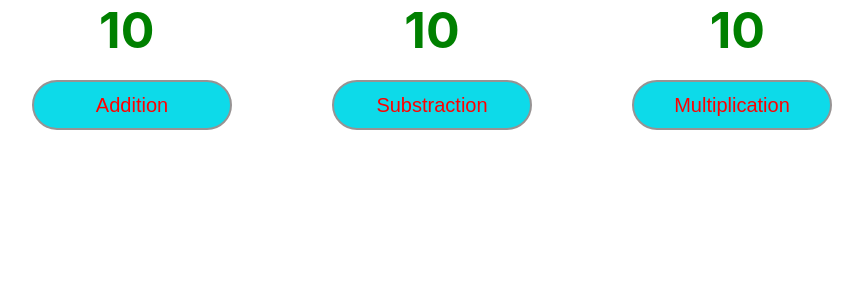
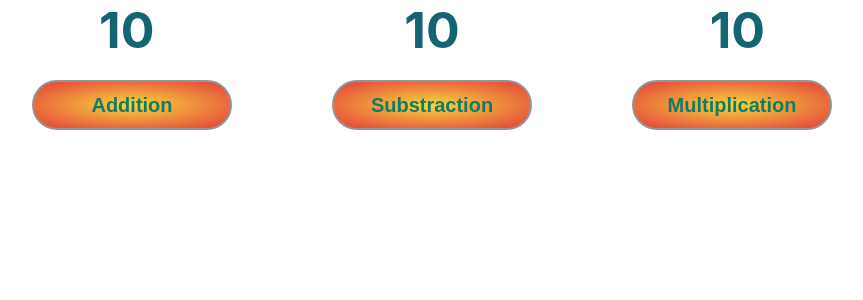
Before and after one commit to kodeerkarthik/task-react, a React (Create React App) app: page /task3 in a window 1280 px wide. Shown: the top 300 px of the page, without its empty margins (208-1071 px from the left). Built offline with nearby package versions, Linux system fonts and the light colour scheme.

Commit message:
task3 modification to be done

```diff
--- a/src/Task3/Arithmatic.css
+++ b/src/Task3/Arithmatic.css
@@ -1,15 +1,16 @@
 b {
-    color: green;
+    color: rgb(20, 100, 114);
     font-size: 50px;
     margin: 125px;
 }
 button {
-    background-color:rgb(13, 218, 233);
+    background:radial-gradient(rgb(248, 214, 60),rgb(226, 61, 61));
     height: 50px;
     border-radius: 50px;
     border: solid 2px rgb(151, 147, 147);
-    color: red;
+    color: rgb(19, 122, 100);
     width: 200px;
     font-size: 20px;
     margin:20px 50px;
+    font-weight: bolder;
 }
--- a/src/Task3/Arithmatic.js
+++ b/src/Task3/Arithmatic.js
@@ -15,6 +15,7 @@ addition=()=>{
     )
 }
 substraction=()=>{
+    if(this.state.sub>0)
     this.setState(
         {sub:this.state.sub =this.state.sub - 5}
     )
```
